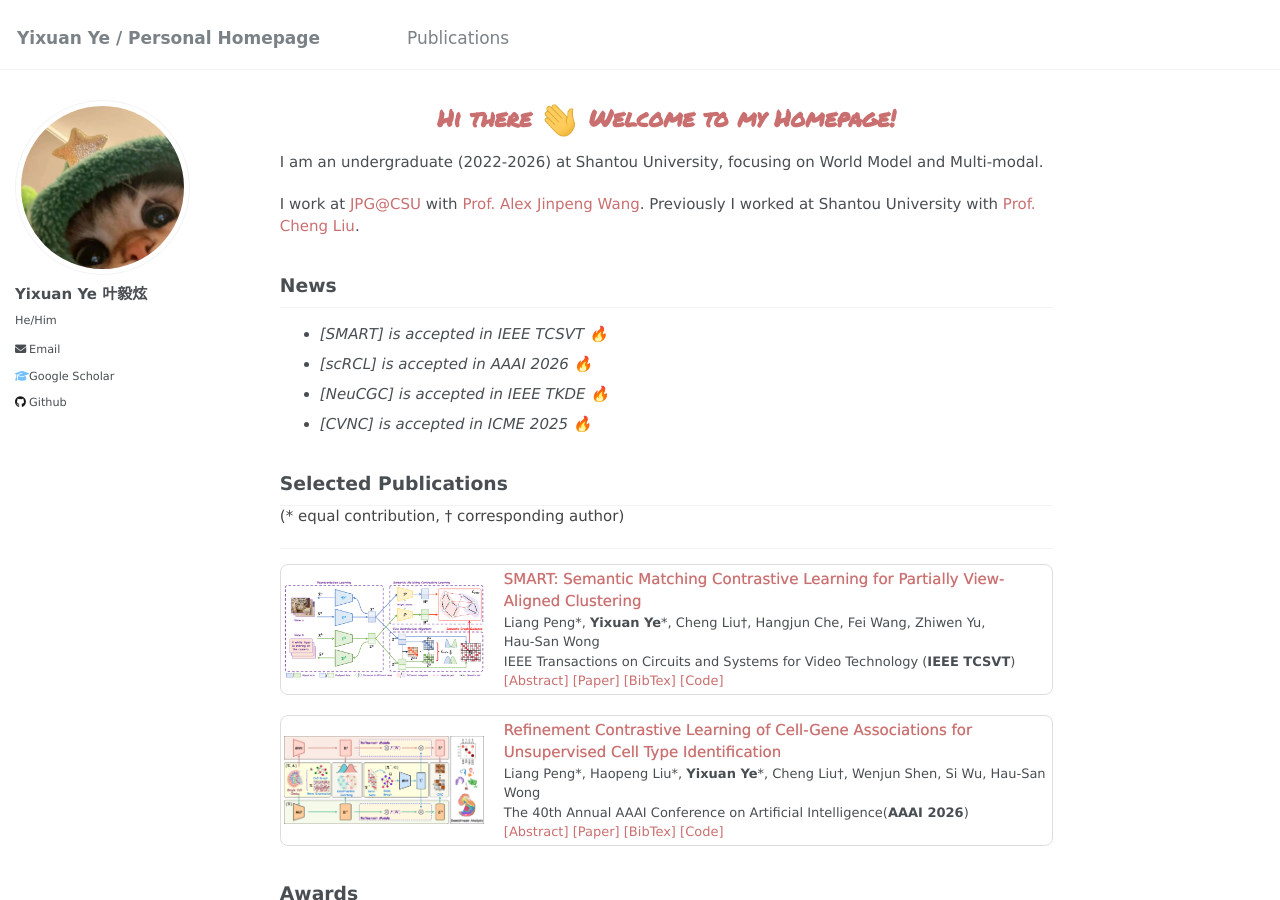
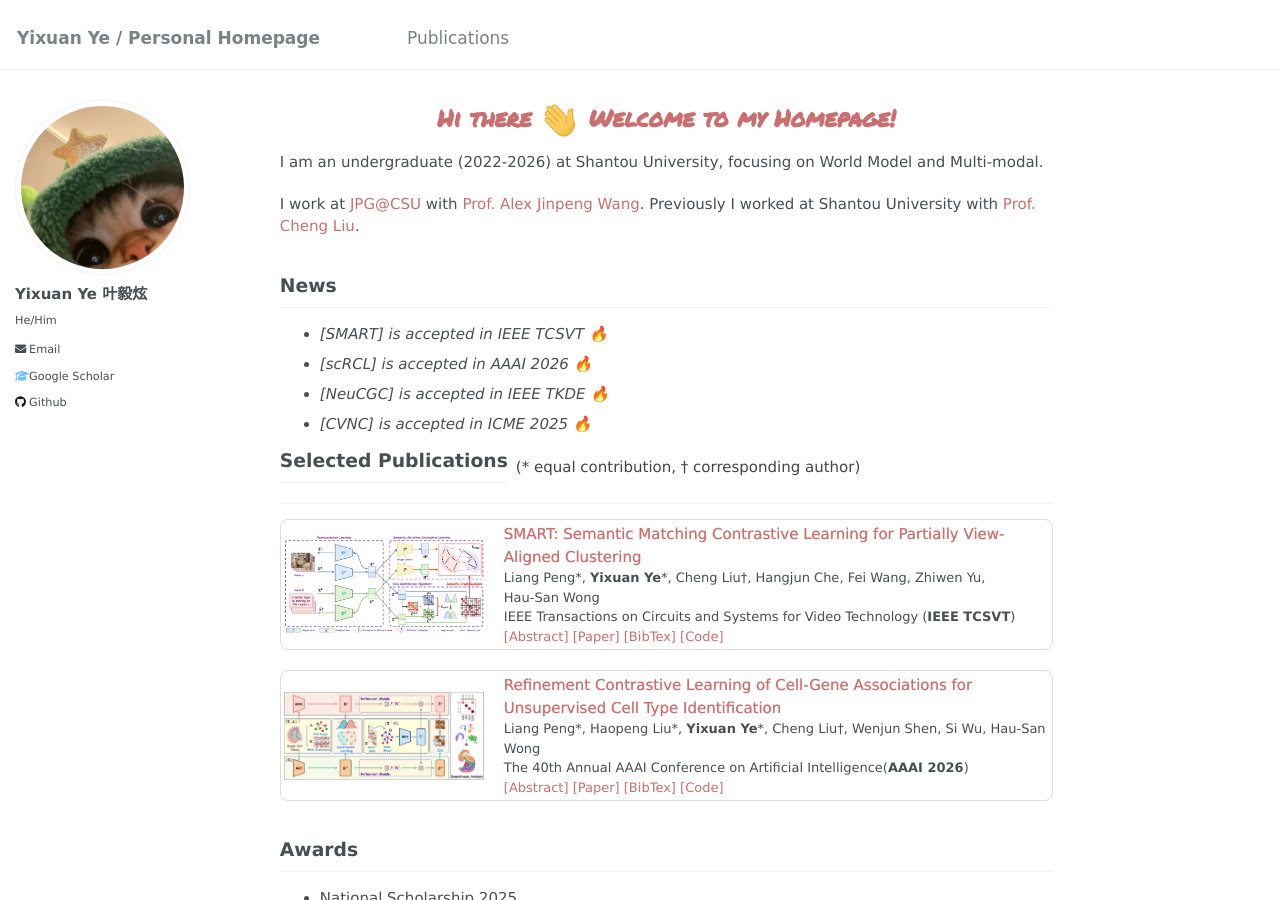
Before and after one commit to EasonTuT/EasonYe.github.io, a Jekyll site: the page built from _pages/about.md, in a window 1280 px wide and 900 px high. Built offline with Jekyll 4.4.1, drawn with Linux system fonts in a browser that asks for light colours; some web fonts are replaced.

Commit message:
Update about.md
Signed-off-by: EasonTuT <122711212+EasonTuT@users.noreply.github.com>

```diff
--- a/_pages/about.md
+++ b/_pages/about.md
@@ -161,10 +161,12 @@ News
 - *[NeuCGC] is accepted in IEEE TKDE &#128293;*
 - *[CVNC] is accepted in ICME 2025 &#128293;*
 
-<h2>Selected Publications</h2>
-<p style="font-size: 15px; margin-top: -10px; margin-bottom: 20px; color: #444;">
-  (* equal contribution, &dagger; corresponding author)
-</p>
+<div style="display: flex; align-items: center; margin-bottom: 20px;">
+  <h2 style="margin: 0; display: inline;">Selected Publications</h2>
+  <span style="font-size: 15px; margin-left: 8px; color: #444;">
+    (* equal contribution, &dagger; corresponding author)
+  </span>
+</div>
 --------------
 <div class="publication-card">
     <img src="images/TCSVT25.png" alt="Raa" width="200" height="100" style="margin-right: 20px;">
```
